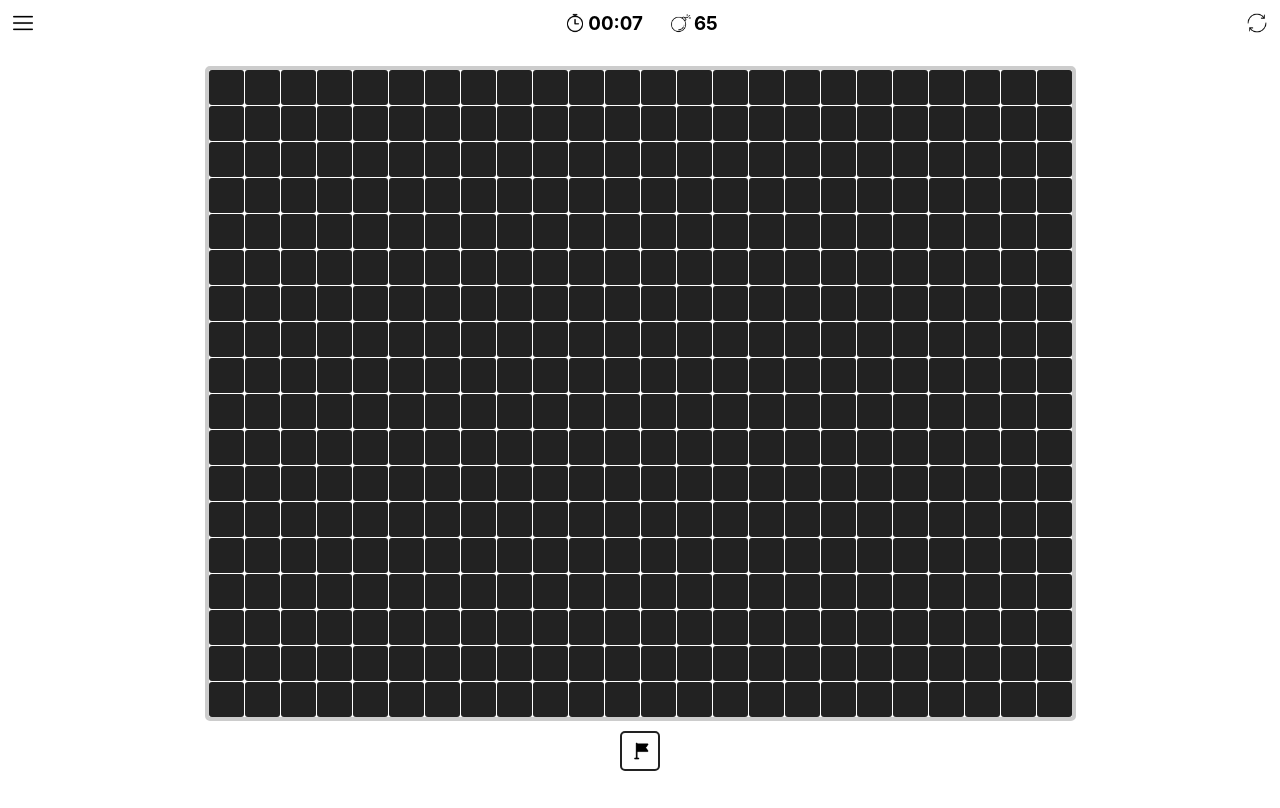
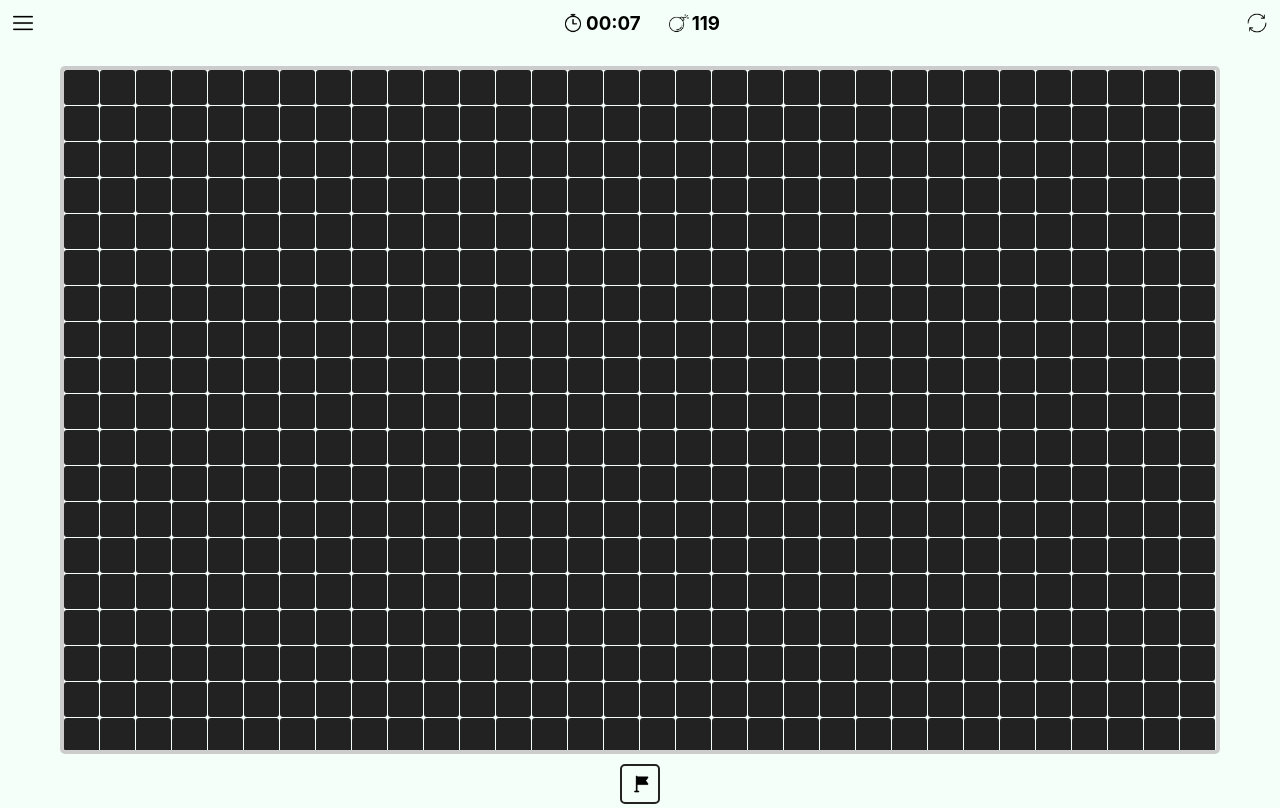
Before and after one commit to i-amare/minesweeper, a React (Create React App) app: page / in a window 1280 px wide. Built offline with nearby package versions, Linux system fonts and the light colour scheme.

Commit message:
Added keyboards shortcuts and more clear logic

```diff
--- a/src/App.css
+++ b/src/App.css
@@ -1,5 +1,5 @@
 * {
-	background-color: "mintcream";
+	background-color: mintcream;
 }
 
 .ResetBtn:active, .ToggleBtn:active, .block:active {
--- a/src/App.tsx
+++ b/src/App.tsx
@@ -4,7 +4,7 @@ import "./App.css";
 import Grid from "./components/grid/Grid";
 import Bar from "./components/bar/Bar";
 import Toggle from "./components/toggle/Toggle";
-import Vendor from "./scripts/Vendor";
+import Game from "./scripts/Game";
 
 interface tileCoords {
 	x: number;
@@ -14,14 +14,14 @@ interface tileCoords {
 function App() {
 	// Grid states
 	const [gridDimmensions, setGridDimmensions] = useState({
-		width: 24,
-		height: 18,
+		width: 36,
+		height: 22,
 	});
 	const [bombsPresent, setBombsPresent] = useState(
 		Math.round(gridDimmensions.width * gridDimmensions.height * 0.15)
 	);
 	const [gridState, setGridState] = useState(
-		Vendor.createGrid(gridDimmensions, bombsPresent)
+		Game.createGrid(gridDimmensions, bombsPresent)
 	);
 
 	// Flag and bomb states
@@ -42,6 +42,30 @@ function App() {
 		};
 	}, [startTimeState]);
 
+	useEffect(() => {
+		window.addEventListener("keypress", onKeyPress);
+		window.addEventListener("keydown", onKeyDown);
+		window.addEventListener("keyup", onKeyUp);
+
+		return () => {
+			window.removeEventListener("keydown", onKeyDown);
+			window.removeEventListener("keydown", onKeyUp);
+		};
+	}, []);
+
+	function onKeyPress(event: KeyboardEvent) {
+		if (event.key === "R" || event.key === "r") resetGame();
+		if (event.key === "F" || event.key === "f") toggleFlagMode();
+	}
+
+	function onKeyDown(event: KeyboardEvent) {
+		if (event.key === "Control") setFlagModeState(true);
+	}
+
+	function onKeyUp(event: KeyboardEvent) {
+		if (event.key === "Control") setFlagModeState(false);
+	}
+
 	/**
 	 * Toggles flag mode
 	 */
@@ -53,7 +77,7 @@ function App() {
 	 * Resetss all game variables
 	 */
 	function resetGame() {
-		setGridState(Vendor.createGrid(gridDimmensions, bombsPresent));
+		setGridState(Game.createGrid(gridDimmensions, bombsPresent));
 		setBombsLeft(bombsPresent);
 		setStartTimeState(new Date().getTime());
 	}
@@ -62,13 +86,14 @@ function App() {
 	 * Handles the logic of tile clicks
 	 * @param coords The x and y coordinate of the tile
 	 */
-	function onTileClick(tileCoords: tileCoords) {
+	function onTileClick(coords: tileCoords) {
 		let newGridState = [...gridState];
-		const tile = newGridState[tileCoords.x][tileCoords.y];
-		if (tile.cleared) return;
-		tile.bombProx = Vendor.checkBombs(tileCoords, newGridState);
+		const tile = newGridState[coords.x][coords.y];
+		if (tile.cleared && Game.checkFlags(coords, newGridState))
+			Game.clear(coords, newGridState);
+		tile.bombProx = Game.checkBombs(coords, newGridState);
 
-		if (flagModeState) {
+		if (flagModeState && !tile.cleared) {
 			// Toggles tile flag state
 			tile.flagged = !tile.flagged;
 			setBombsLeft(tile.flagged ? bombsLeft - 1 : bombsLeft + 1);
@@ -76,7 +101,7 @@ function App() {
 			// Clears tile if not flagged or already cleared
 			if (!tile.flagged) {
 				tile.cleared = true;
-				if (tile.bombProx === 0) Vendor.clear(tileCoords, gridState);
+				if (tile.bombProx === 0) Game.clear(coords, gridState);
 			} else {
 				tile.flagged = !tile.flagged;
 				setBombsLeft(tile.flagged ? bombsLeft - 1 : bombsLeft + 1);
--- a/src/scripts/Vendor.ts
+++ b/src/scripts/Game.ts
@@ -13,7 +13,7 @@ interface tileCoords {
 /**
  * The home of all the spaghetti code that makes the app run. Sorry to all who have to see it and God bless this mess
  */
-const Vendor = {
+const Game = {
 	/**
 	 * Creates a new grid of tiles with the specidied dimmensions and populates it with bombs
 	 * @param gridDimmensions The dimmensions of the grid
@@ -63,6 +63,22 @@ const Vendor = {
 		}
 		return numBombs;
 	},
+	checkFlags(coords: tileCoords, grid: Tile[][]) {
+		let numFlags = 0;
+		const tile = grid[coords.x][coords.y];
+		for (let i = -1; i <= 1; i++) {
+			for (let j = -1; j <= 1; j++) {
+				try {
+					if (grid[coords.x + i][coords.y + j].flagged) {
+						numFlags++;
+					}
+				} catch (e) {
+					console.log("This bug is intentional. Too lazy to fix it:\n", e);
+				}
+			}
+		}
+		return numFlags >= tile.bombProx;
+	},
 	/**
 	 * Clears all blocks within a 1 tile radius
 	 * @param coords The x and y coordinate of the tile
@@ -73,12 +89,13 @@ const Vendor = {
 			for (let j = -1; j <= 1; j++) {
 				try {
 					const tile = grid[coords.x + i][coords.y + j];
-					if (!tile.cleared) {
+					if (!(tile.cleared || tile.flagged)) {
 						tile.bombProx = this.checkBombs(
 							{ x: coords.x + i, y: coords.y + j },
 							grid
 						);
 						tile.cleared = true;
+						tile.flagged = false;
 						if (tile.bombProx === 0)
 							this.clear({ x: coords.x + i, y: coords.y + j }, grid);
 					}
@@ -90,4 +107,4 @@ const Vendor = {
 	},
 };
 
-export default Vendor;
+export default Game;
```
